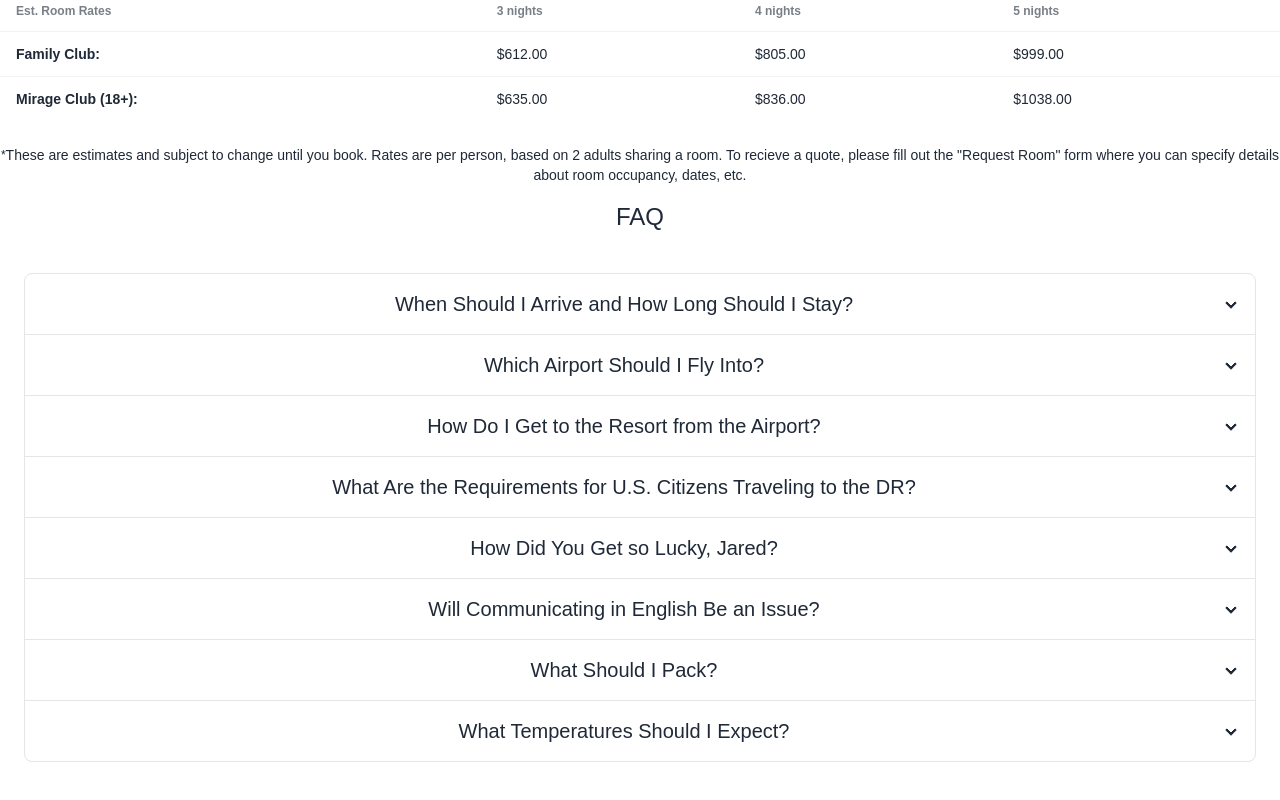
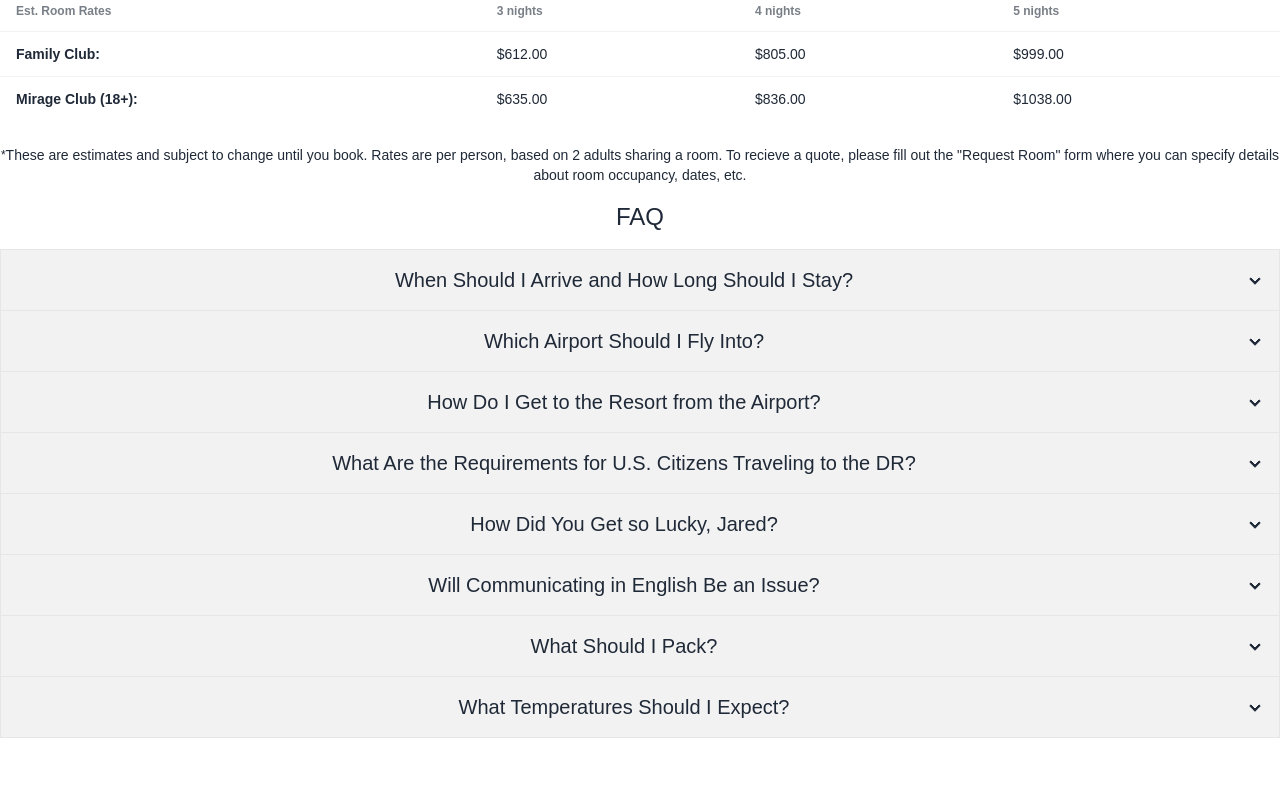
Before and after one commit to JaredHolzman/wedding-website, a React (Vite) app: page / in a window 1280 px wide. Shown: the part 3496-4296 px from the top of the page. After the commit the page ends 4250 px from the top, so only its background shows below. Built offline with nearby package versions, Linux system fonts and the light colour scheme.

Commit message:
Style FAQ section.

```diff
--- a/src/FAQSection.jsx
+++ b/src/FAQSection.jsx
@@ -2,9 +2,7 @@ function FAQSection() {
   return (
     <section className="mb-4 grid w-full">
       <h2 className="mb-4 text-2xl">FAQ</h2>
-      <div className="m-6">
-        <FAQCollapse />
-      </div>
+      <FAQCollapse />
     </section>
   );
 }
@@ -14,7 +12,7 @@ function FAQCollapse() {
     "https://travel.state.gov/content/travel/en/international-travel/" +
     "International-Travel-Country-Information-Pages/DominicanRepublic.html";
   return (
-    <div className="join join-vertical w-full">
+    <div className="join join-vertical w-full rounded-none ">
       <CollapseItem title={"When Should I Arrive and How Long Should I Stay?"}>
         <p>
           The ceremony will take place in the evening on June 6th. You should
@@ -73,7 +71,7 @@ function FAQCollapse() {
           {" "}
           You should bring sunglasses, hats, swimsuits, sandals, bug spray, and
           lots of sunscreen. Some resort restaurants have a dress-code, so make
-          sure to pack some &apos;business-casual&apos; outfits as well.
+          sure to pack some &quot;business-casual&quot; outfits as well.
         </p>
       </CollapseItem>
       <CollapseItem title={"What Temperatures Should I Expect?"}>
@@ -88,7 +86,10 @@ function FAQCollapse() {
 
 function CollapseItem({ title, children }) {
   return (
-    <div className="collapse join-item collapse-arrow border border-base-300">
+    <div
+      className={`collapse join-item collapse-arrow border
+        border-base-300 bg-base-200`}
+    >
       <input type="radio" name="accordion-item" />
       <div className="collapse-title text-xl font-medium">{title}</div>
       <div className="collapse-content">{children}</div>
```
